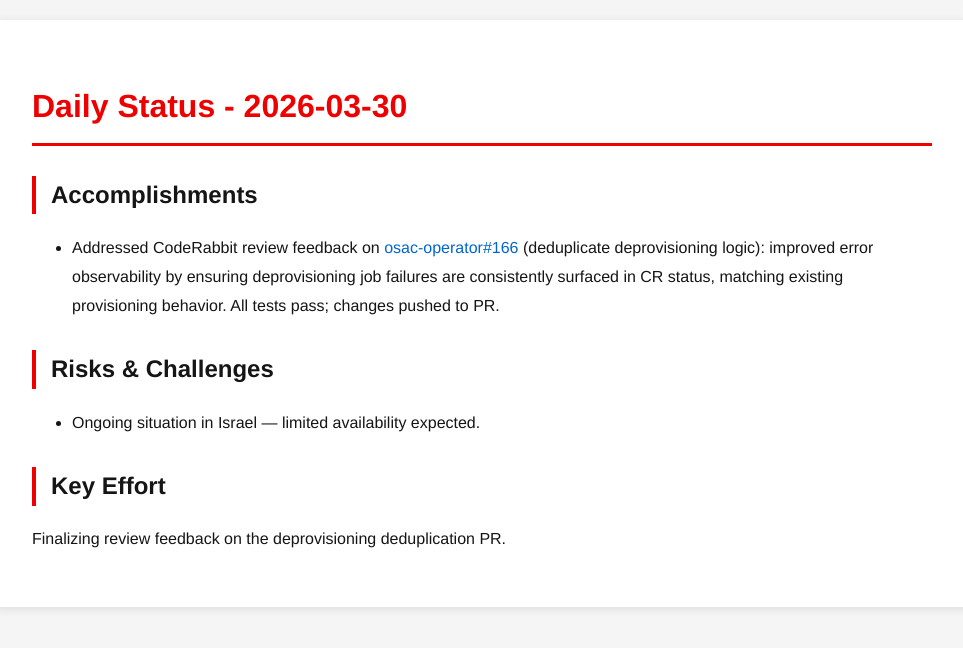
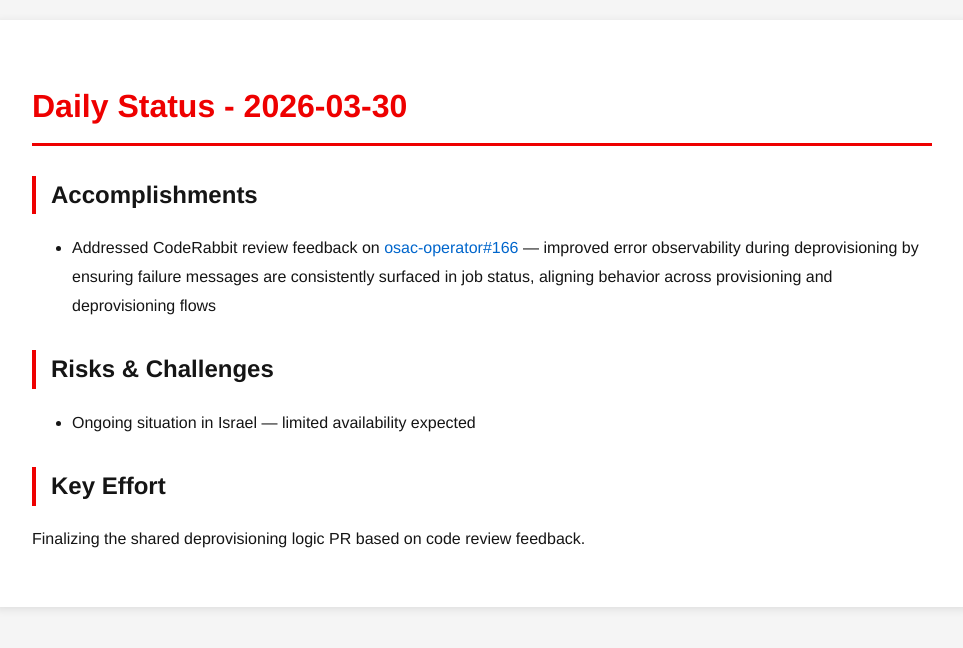
Before and after one commit to tzvatot/daily-status, a Jekyll site: the page built from 2026-03-30.md, in a window 1280 px wide. Shown: the top 648 px of the page, without its empty margins (158-1121 px from the left). Built offline with Jekyll 4.4.1, drawn with Linux system fonts in a browser that asks for light colours.

Commit message:
Daily status update - 2026-03-30

```diff
--- a/2026-03-30.md
+++ b/2026-03-30.md
@@ -7,10 +7,10 @@
 # Daily Status - 2026-03-30
 
 ## Accomplishments
-- Addressed CodeRabbit review feedback on [osac-operator#166](https://github.com/osac-project/osac-operator/pull/166) (deduplicate deprovisioning logic): improved error observability by ensuring deprovisioning job failures are consistently surfaced in CR status, matching existing provisioning behavior. All tests pass; changes pushed to PR.
+- Addressed CodeRabbit review feedback on [osac-operator#166](https://github.com/osac-project/osac-operator/pull/166) — improved error observability during deprovisioning by ensuring failure messages are consistently surfaced in job status, aligning behavior across provisioning and deprovisioning flows
 
 ## Risks & Challenges
-- Ongoing situation in Israel — limited availability expected.
+- Ongoing situation in Israel — limited availability expected
 
 ## Key Effort
-Finalizing review feedback on the deprovisioning deduplication PR.
+Finalizing the shared deprovisioning logic PR based on code review feedback.
```
